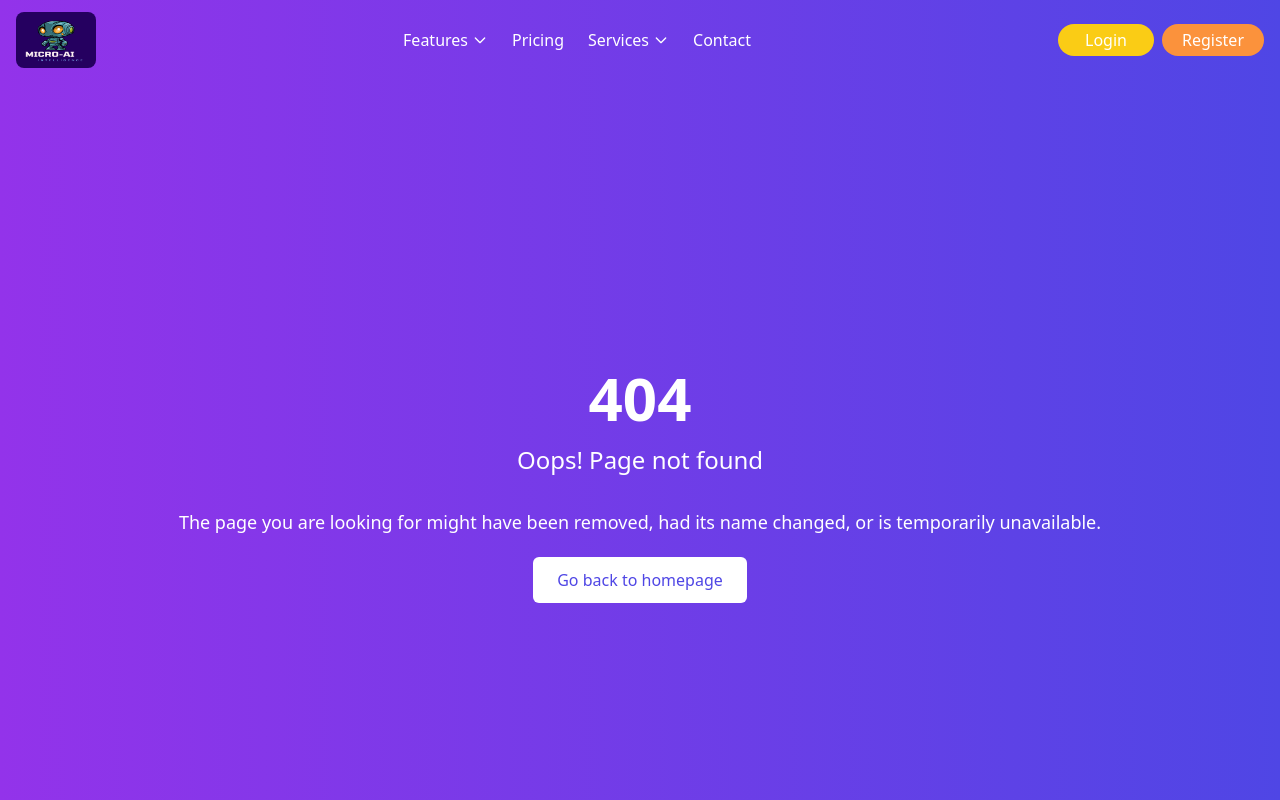
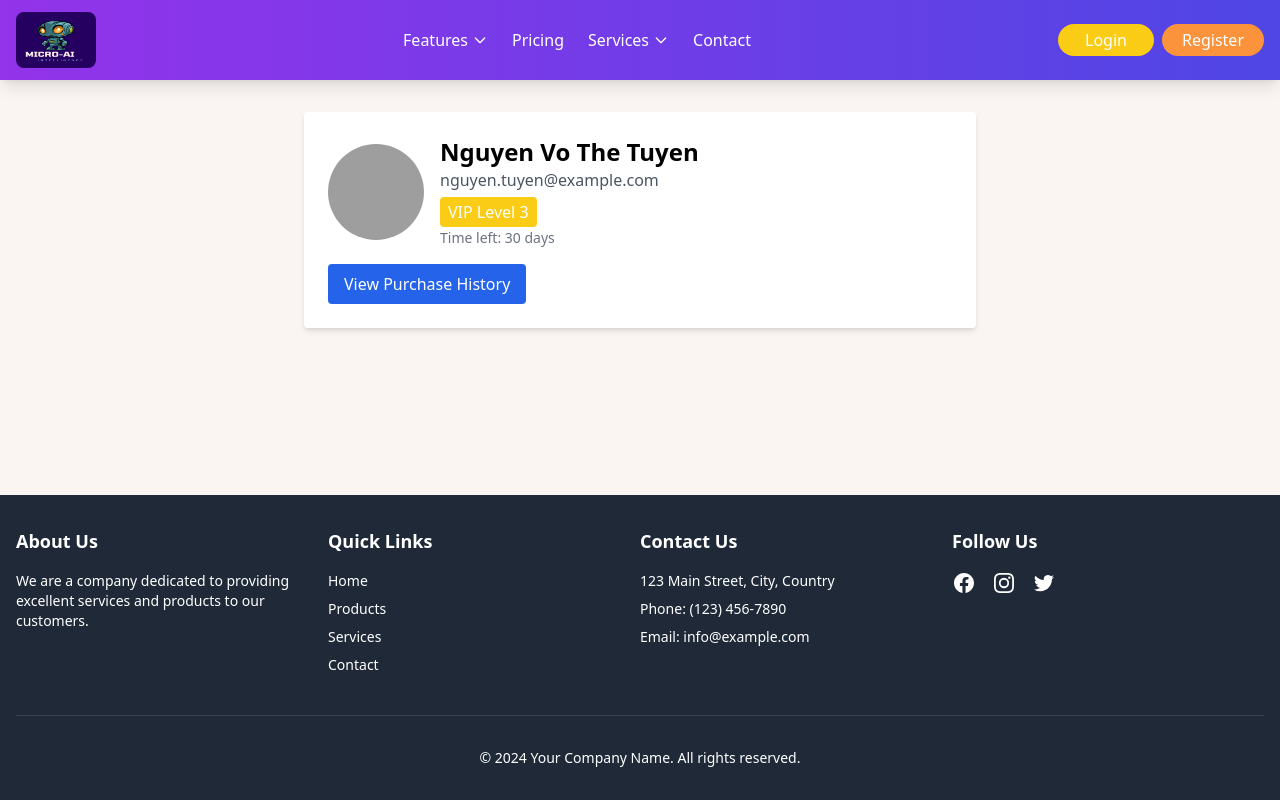
Before and after one commit to thetuyen01/page_one, a Vue app: page /profile in a window 1280 px wide. Shown: the top 800 px of the page. Built offline with nearby package versions, Linux system fonts and the light colour scheme; grey boxes are pictures that could not be loaded.

Commit message:
feat(profile): add page

```diff
--- a/src/router/index.ts
+++ b/src/router/index.ts
@@ -10,6 +10,7 @@ import AiFindSimilarPictures from "@/views/apps/AiFindSimilarPictures.vue";
 import NotFound from "@/views/page/NotFound.vue";
 import PricingBase from "@/views/apps/pricing/PricingBase.vue";
 import Contact from "@/views/page/Contact.vue";
+import Profile from "@/views/page/Profile.vue";
 
 const router = createRouter({
   history: createWebHistory(import.meta.env.BASE_URL),
@@ -60,6 +61,11 @@ const router = createRouter({
       component: Contact,
     },
     {
+      path: "/profile",
+      name: "profile",
+      component: Profile,
+    },
+    {
       path: "/:pathMatch(.*)*",
       name: "not-found",
       component: NotFound,
--- /dev/null
+++ b/src/views/page/Profile.vue
@@ -0,0 +1,100 @@
+<template>
+  <div class="container mx-auto py-8">
+    <!-- Avatar và thông tin cá nhân -->
+    <div class="bg-white p-6 rounded shadow-md max-w-2xl mx-auto">
+      <div class="flex items-center mb-4">
+        <img
+          class="w-24 h-24 rounded-full"
+          :src="profile.avatar"
+          alt="User Avatar"
+        />
+        <div class="ml-4">
+          <h2 class="text-2xl font-semibold">{{ profile.name }}</h2>
+          <p class="text-gray-600">{{ profile.email }}</p>
+          <div v-if="profile.vipLevel" class="mt-2">
+            <span class="bg-yellow-400 text-white py-1 px-2 rounded">{{
+              vipStatus
+            }}</span>
+            <p class="mt-1 text-sm text-gray-500">
+              Time left: {{ profile.vipExpiration }} days
+            </p>
+          </div>
+        </div>
+      </div>
+      <!-- Nút mở dialog lịch sử mua gói -->
+      <button
+        @click="openDialog"
+        class="bg-blue-600 text-white py-2 px-4 rounded hover:bg-blue-700"
+      >
+        View Purchase History
+      </button>
+    </div>
+
+    <!-- Dialog Lịch sử mua gói -->
+    <el-dialog v-model="isDialogOpen" title="Purchase History" width="600px">
+      <div v-if="purchaseHistory.length > 0">
+        <ul>
+          <li
+            v-for="(item, index) in purchaseHistory"
+            :key="index"
+            class="mb-2"
+          >
+            <p class="text-lg font-semibold">Package: {{ item.packageName }}</p>
+            <p>Date: {{ item.purchaseDate }}</p>
+            <p>Status: {{ item.status }}</p>
+          </li>
+        </ul>
+      </div>
+      <div v-else>
+        <p>No purchase history available.</p>
+      </div>
+      <span slot="footer" class="dialog-footer">
+        <el-button @click="closeDialog">Close</el-button>
+      </span>
+    </el-dialog>
+  </div>
+</template>
+
+<script setup>
+import { ref } from "vue";
+import { ElDialog, ElButton } from "element-plus";
+
+const profile = ref({
+  avatar: "https://i.pravatar.cc/150?img=3", // Link ảnh avatar
+  name: "Nguyen Vo The Tuyen",
+  email: "nguyen.tuyen@example.com",
+  vipLevel: 3, // Level VIP (số mấy)
+  vipExpiration: 30, // Số ngày sử dụng gói còn lại
+});
+
+const purchaseHistory = ref([
+  {
+    packageName: "VIP Package 1",
+    purchaseDate: "2023-09-01",
+    status: "Active",
+  },
+  {
+    packageName: "VIP Package 2",
+    purchaseDate: "2023-06-15",
+    status: "Expired",
+  },
+]);
+
+const isDialogOpen = ref(false);
+
+const openDialog = () => {
+  isDialogOpen.value = true;
+};
+
+const closeDialog = () => {
+  isDialogOpen.value = false;
+};
+
+const vipStatus = `VIP Level ${profile.value.vipLevel}`;
+</script>
+
+<style scoped>
+.container {
+  max-width: 800px;
+}
+</style>
```
